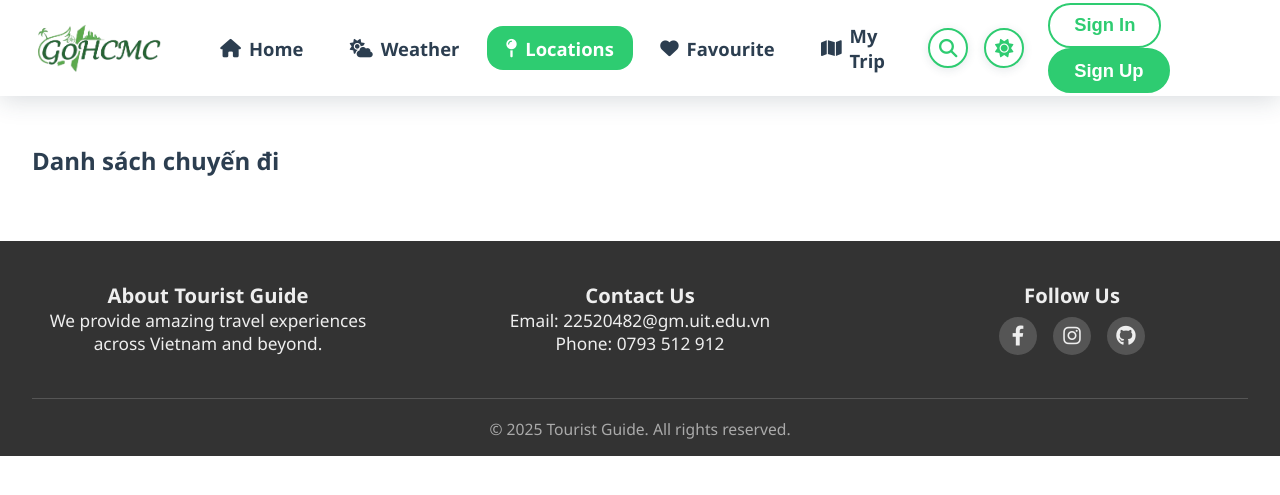
After one commit to howardVoxcan/IE104_GoHCMC, a Django app: page /locations/ in a window 1280 px wide. The commit adds this page. Shown: the top 495 px of the page. Run offline with Django 5.2, Linux system fonts and the light colour scheme.

Commit message:
feat(location): add locations page and navigation links

```diff
--- a/GoHCMC/location/urls.py
+++ b/GoHCMC/location/urls.py
@@ -3,4 +3,6 @@ from . import views
 
 urlpatterns = [
     path('', views.homepage, name='homepage'),
+    path('locations/', views.locations, name='locations'),
+    path('locations/<int:id>/', views.location_detail, name='location_detail'),
 ]
--- a/GoHCMC/location/views.py
+++ b/GoHCMC/location/views.py
@@ -5,3 +5,9 @@ from django.contrib.auth.decorators import login_required
 
 def homepage(request):
     return render(request, "page/home/index.html")
+def locations(request):
+    # Logic to retrieve and display a list of locations
+    return render(request, "page/locations/index.html")
+def location_detail(request, id):
+    # Logic to retrieve and display details of a specific location by id
+    return render(request, "page/locations/detail.html", {"location_id": id})
--- a/GoHCMC/templates/components/header.html
+++ b/GoHCMC/templates/components/header.html
@@ -1,7 +1,7 @@
 {% load static %}
 <header class="header">
   <div class="header__logo">
-    <a href="#">
+    <a href="{% url 'homepage' %}">
       <img
         src="{% static 'img/Logo_GoHCMC.png' %}"
         alt="GoHCMC Logo"
@@ -10,7 +10,7 @@
   </div>
   <nav class="header__nav-tabs">
     <a
-      href="#"
+      href="{% url 'homepage' %}"
       class="nav-link {% if request.resolver_match.url_name == 'homepage' %}active{% endif %}">
       <i class="fas fa-house"></i> Home
     </a>
@@ -20,7 +20,7 @@
       <i class="fas fa-cloud-sun"></i> Weather
     </a>
     <a
-      href="#"
+      href="{% url 'locations' %}"
       class="nav-link {% if request.resolver_match.url_name == 'locations' %}active{% endif %}">
       <i class="fas fa-map-pin"></i> Locations
     </a>
--- /dev/null
+++ b/GoHCMC/templates/page/locations/index.html
@@ -0,0 +1,6 @@
+{% extends 'layout.html' %}
+{% block title %}Danh sách chuyến đi{% endblock %}
+{% block content %}
+  <h2>Danh sách chuyến đi</h2>
+  <!-- Nội dung chuyến đi sẽ render ở đây -->
+{% endblock %}
```
